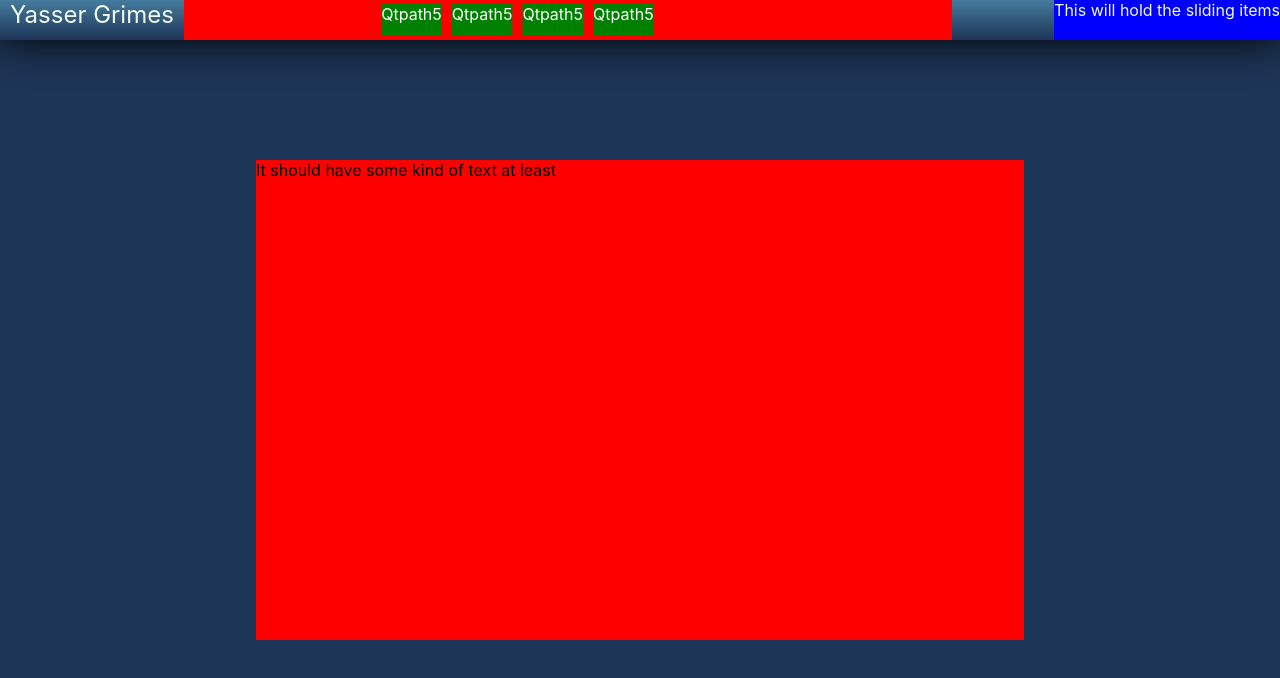
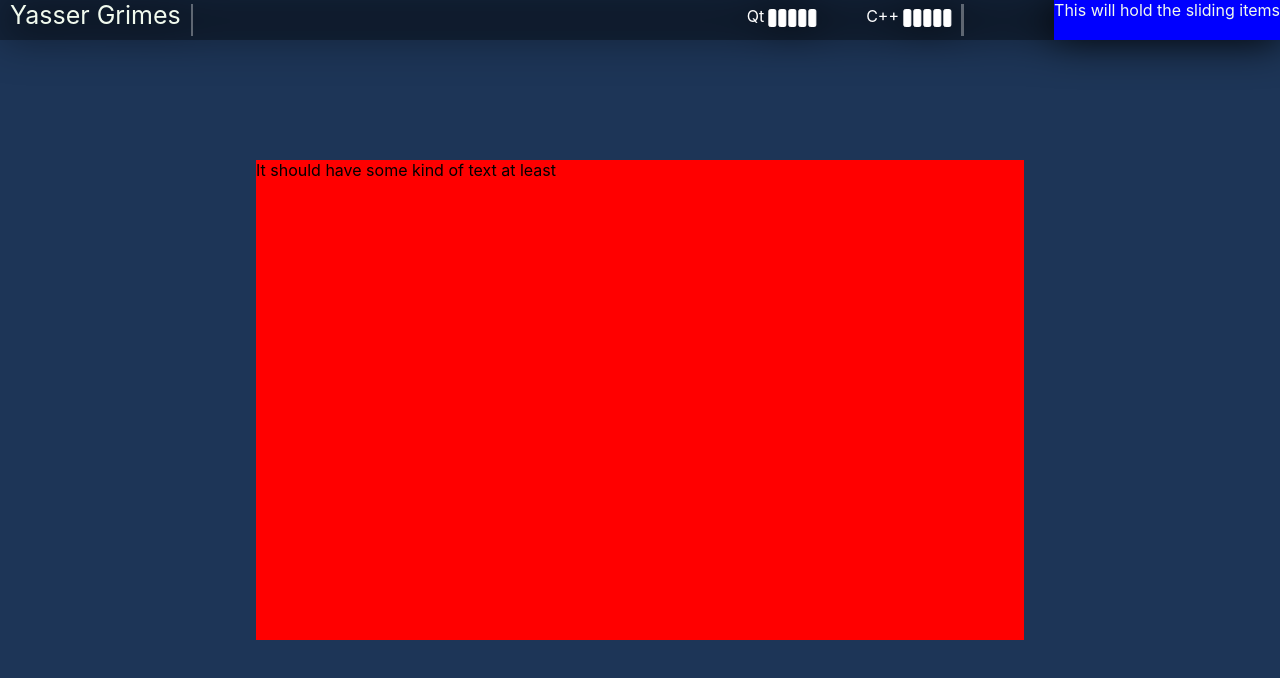
Before and after one commit to yasseerr/yg_portfolio_react, a React (Create React App) app: page / in a window 1280 px wide. Shown: the top 678 px of the page. Built offline with nearby package versions, Linux system fonts and the light colour scheme.

Commit message:
Finished the SkillIndex component design and animation

```diff
--- a/src/components/MenuBar/MenuBar.js
+++ b/src/components/MenuBar/MenuBar.js
@@ -5,17 +5,19 @@ import SkillIndex from '../SkillIndex/SkillIndex';
 
 const MenuBar = () => {
   const currentSkills = [{skillName: "Qt",level: 5,iconPath:"path"},
-    { skillName: "Qt", level: 5, iconPath: "path" },
-    { skillName: "Qt", level: 5, iconPath: "path" },
-    { skillName: "Qt", level: 5, iconPath: "path" }];
+    { skillName: "C++", level: 5, iconPath: "path" },
+    { skillName: "JAVA", level: 4, iconPath: "path" },
+    { skillName: "Matlab", level: 3, iconPath: "path" }];
   return (
   <div className="MenuBar">
     <div className="Title">Yasser Grimes </div>
+    <div className="Separator Separator_left"></div>
     <div className="ticker-wrap">
         <div className="ticker">
           {currentSkills.map((value, index) => { return <SkillIndex skillName={value.skillName} level={value.level} iconPath={value.iconPath} /> })}
         </div>
     </div>
+    <div className="Separator Separator_right"></div>
     <div style={{display: "inline-block", textAlign: "right",backgroundColor: "blue",height: "100%",float: "right"}}> This will hold the sliding items</div>
   </div>
   )
--- a/src/components/MenuBar/MenuBar.scss
+++ b/src/components/MenuBar/MenuBar.scss
@@ -7,17 +7,22 @@
     left: 0;
     width: 100%;
     height: 5%;
+    min-height: 30px;
+    max-height: 90px;
     z-index: 1000;
-    background: $background2;
-    background: linear-gradient(0deg, $cosmos_background 0%, $background2 100%);
+    //background: $background2;
+    //background: linear-gradient(0deg, $cosmos_background 0%, $background2 100%);
+    background: #00000055;
     filter: drop-shadow(0px 1px 20px black);
     color: $textcolor;
 }
 
 .Title{
     @include flow-item;
+    position: relative;
+    //top: 10%;
     height: 100%;
-    font-size: 3vh;
+    font-size: 25px;
     float: left;
 }
 
@@ -28,12 +33,11 @@
     width: 60%;
     height: 100%;
     float: left;
-    background-color: red;
     box-sizing: content-box;
     overflow: hidden;
 }
 
-$duration: 10s;
+$duration: 30s;
 @-webkit-keyframes ticker {
   0% {
     -webkit-transform: translate3d(0, 0, 0);
@@ -64,6 +68,7 @@ $duration: 10s;
     display: inline-block;
     white-space: nowrap;
     height: 100%;
+    width: auto;
     box-sizing: content-box;
     -webkit-animation-iteration-count: infinite;
             animation-iteration-count: infinite;
@@ -74,3 +79,18 @@ $duration: 10s;
     -webkit-animation-duration: $duration;
             animation-duration: $duration;
 }
+
+.Separator{
+    position: relative;
+    float: left;
+    top: 10%;
+    height: 80%;
+    width: 2pt;
+    background-color: #ffffff55;
+    // &_left{
+    //     background: linear-gradient(90deg,#ffffffaa 0%,#ffffffaa 20%,#ffffff00 100%);
+    // }
+    // &_right{
+    //     background: linear-gradient(-90deg,#ffffffaa 0%,#ffffffaa 20%,#ffffff00 100%);
+    // }
+}
--- a/src/components/SkillIndex/SkillIndex.js
+++ b/src/components/SkillIndex/SkillIndex.js
@@ -13,11 +13,15 @@ class SkillIndex extends React.Component{
        }
     }
     render(){
+      let level_array = []
+      for (let i = 0; i < 5; i++) {
+        if (i < this.state.level) level_array.push(<div className="indexBar indexBar_filled"></div>);
+        else level_array.push(<div className="indexBar indexBar_empty"></div>);
+      }
       return(
         <div className="SkillIndex">
           <div className="SkillIndexChild">{this.state.skillName}</div>
-          <div className="SkillIndexChild">{this.state.iconPath}</div>
-          <div className="SkillIndexChild">{this.state.level}</div>
+          {level_array}
         </div>
       );
     }
--- a/src/components/SkillIndex/SkillIndex.scss
+++ b/src/components/SkillIndex/SkillIndex.scss
@@ -1,15 +1,44 @@
 @import '../../Styles/general.scss';
 
 .SkillIndexChild{
+    @include flow-item(3px,3px);
+    //float: left;
     display: inline-block;
+    box-sizing: content-box;
+    font-size: 1em;
 }
 
 .SkillIndex {
-    @include flow-item(5px,5px);
+    @include flow-item(20px,20px);
     position: relative;
-    background-color: green;
+    background-color: transparent;
     color: white;
     display: inline-block;
     height: 80%;
     top: 10%;
+    padding: {
+        right: 3px;
+        left: 3px;
+    }
+    box-sizing: content-box;
 }
+
+.indexBar{
+    @include flow-item(1px,1px);
+    box-sizing: content-box;
+    position: relative;
+    display: inline-block;
+    height: 50%;
+    top: 17%;
+    width: 6px;
+    border-color: white;
+    border-style: solid;
+    border-width: 1px;
+    border-radius: 2px;
+    &_filled{
+        background-color: white;
+    }
+    &_empty{
+        background-color: transparent;
+    }
+}
```
